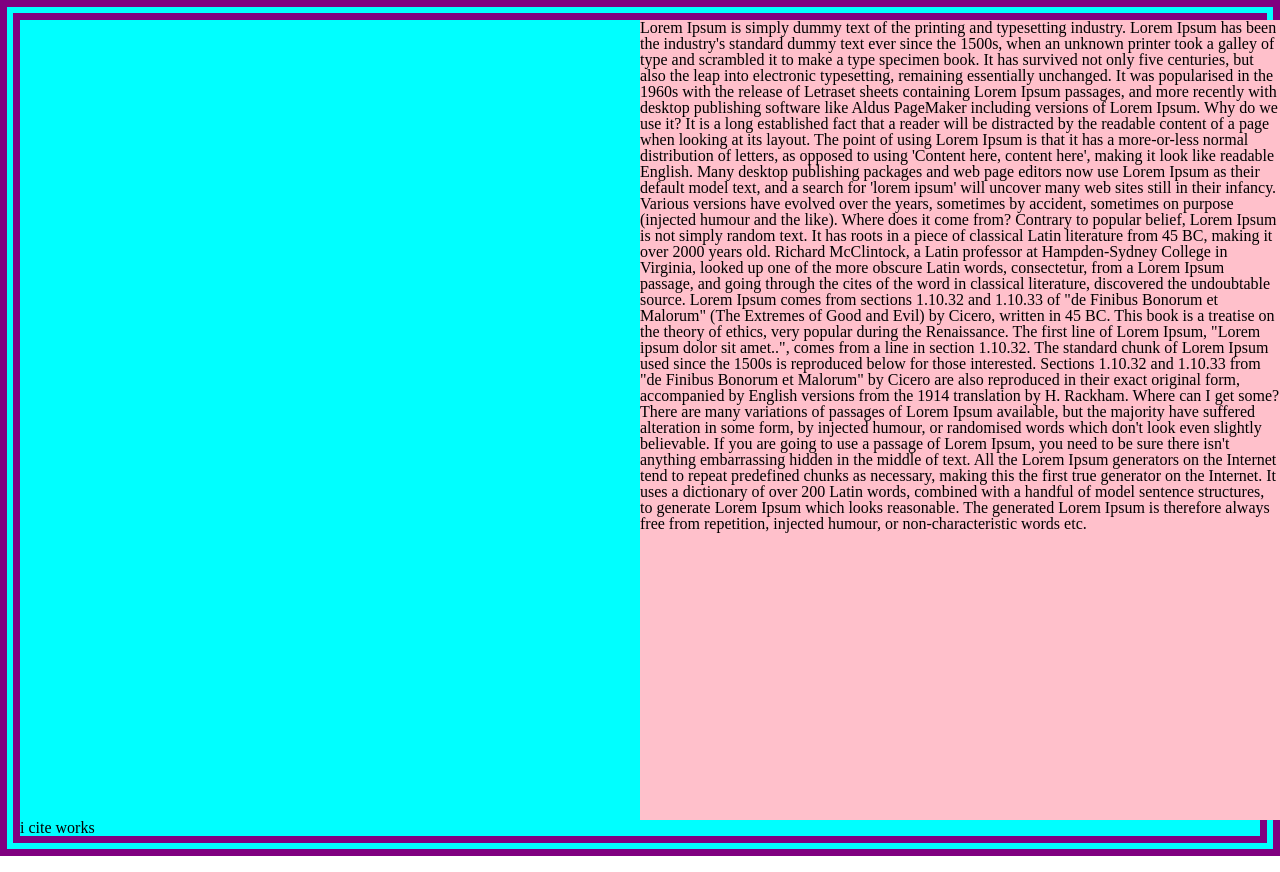
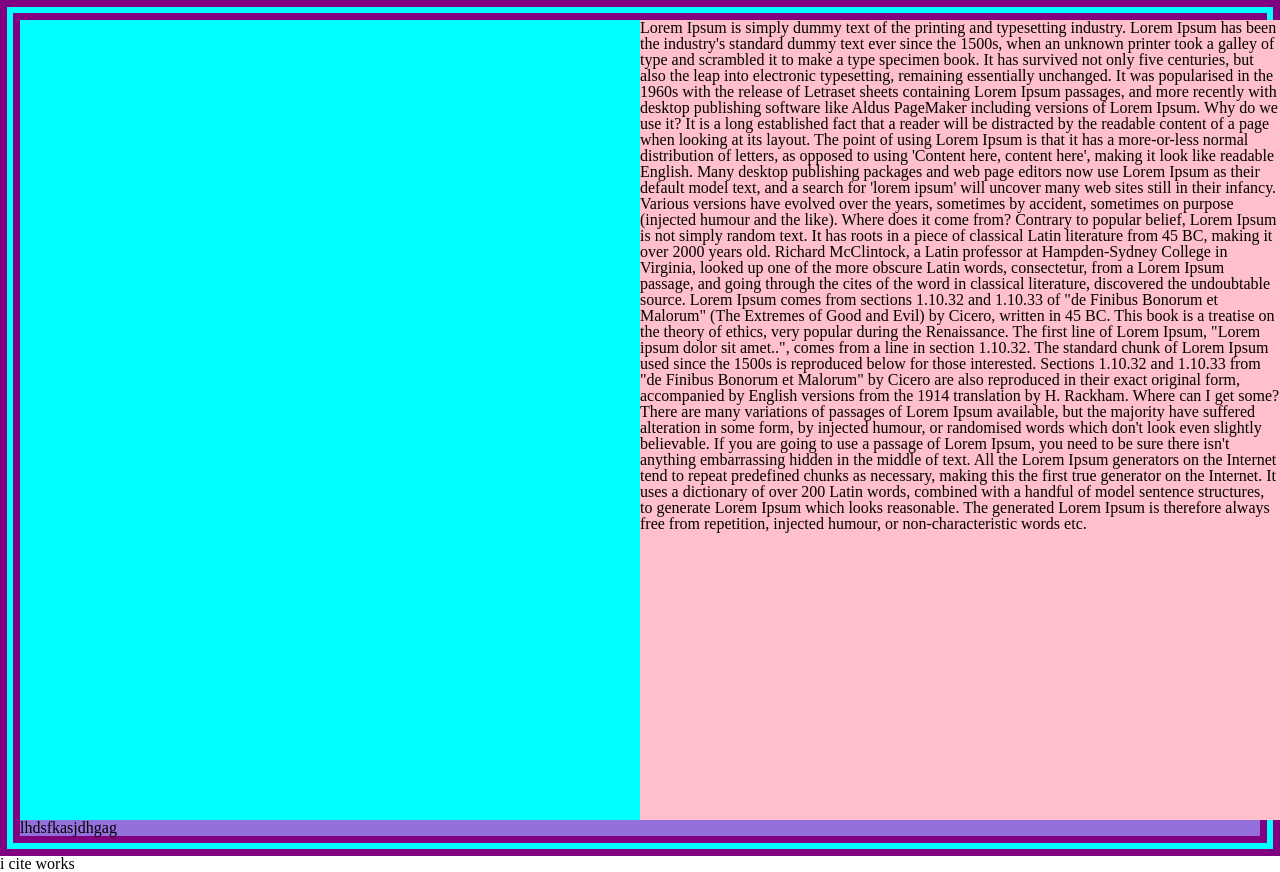
Before and after one commit to gibbonhug/engl-project, a React (Create React App) app: page / in a window 1280 px wide. Built offline with nearby package versions, Linux system fonts and the light colour scheme.

Commit message:
Move media into layout; move cited to bottom

```diff
--- a/src/components/App.tsx
+++ b/src/components/App.tsx
@@ -9,8 +9,9 @@ function App() {
     <>
       <Layout
         content1={<Main></Main>}
-        content2={<Cited></Cited>}
+        content2={<Media text='lhdsfkasjdhgag'></Media>}
       ></Layout>
+      <Cited></Cited>
     </>
   );
 }
```
